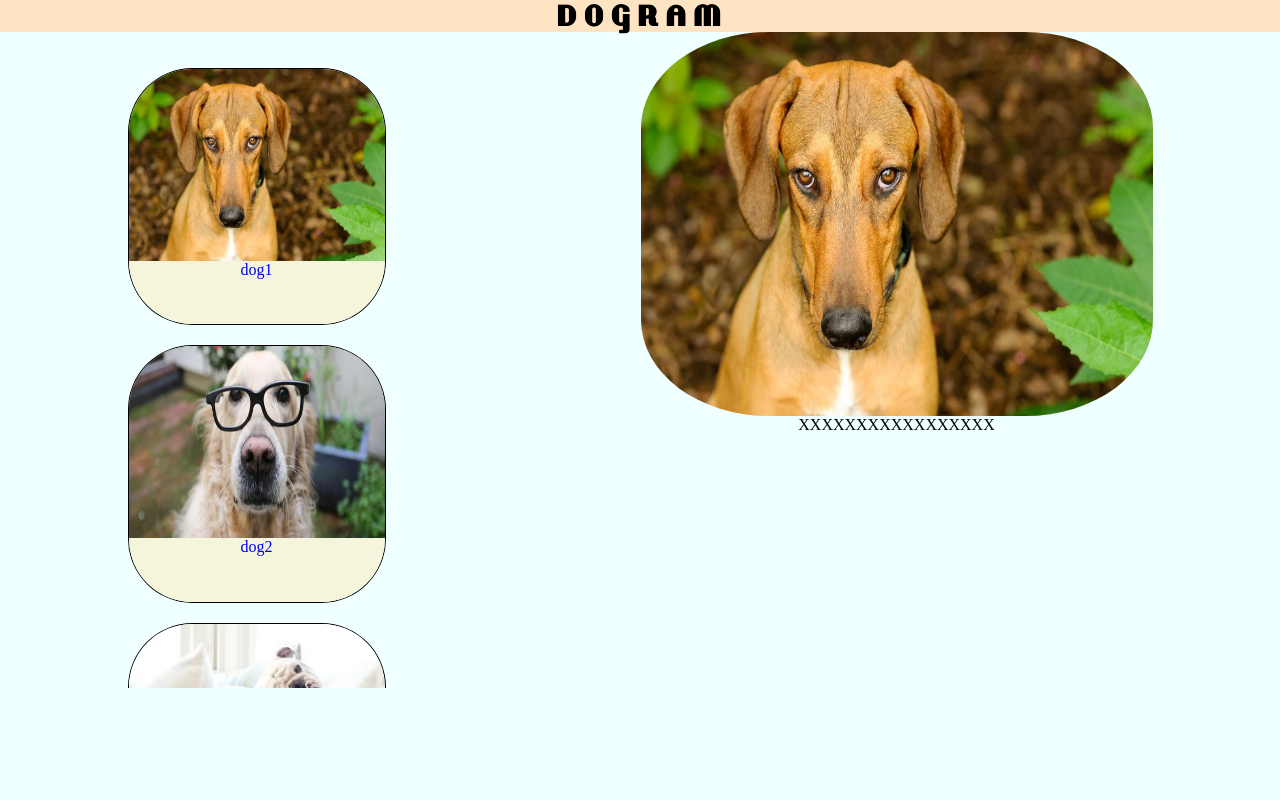
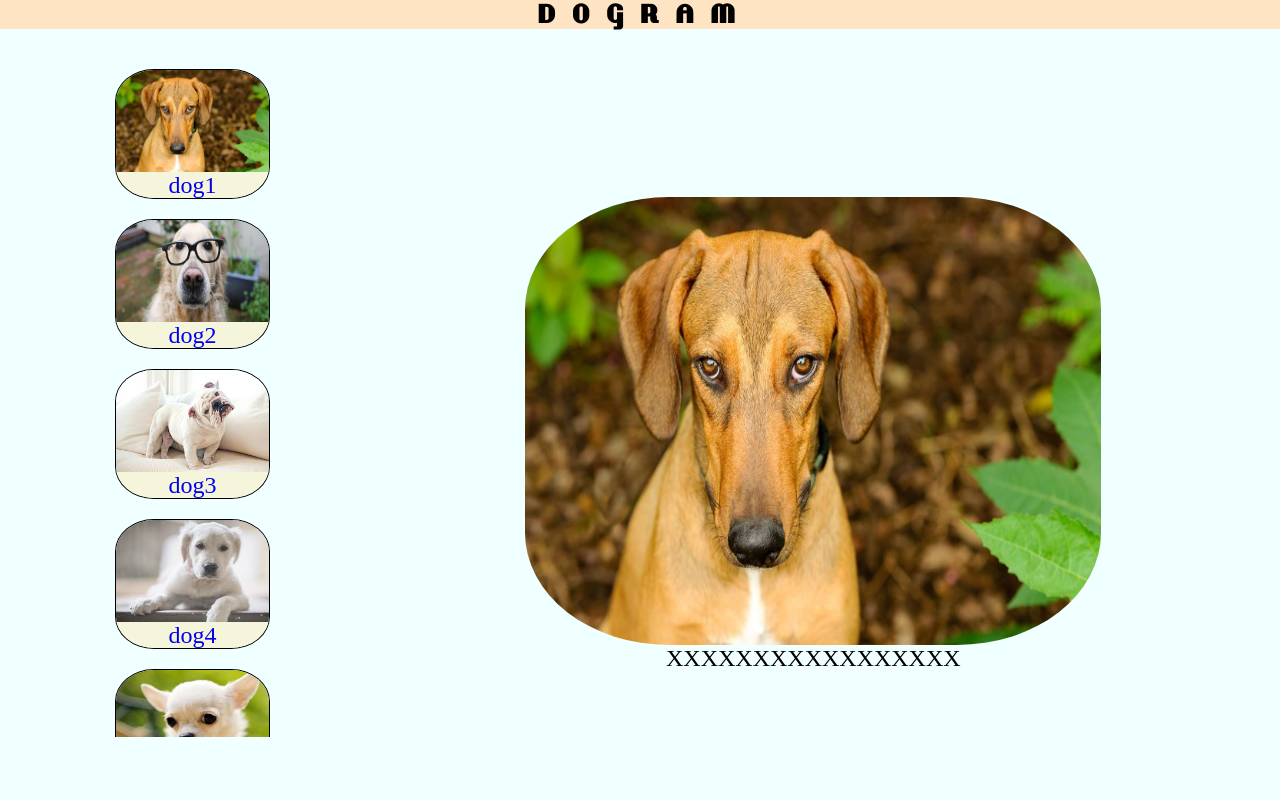
Before and after one commit to Java49Telran/html-css-js-introduction, a plain HTML site: page index.html in a window 1280 px wide. Drawn offline with Linux system fonts and the light colour scheme.

Commit message:
adds HW #6 solution responsive Layouts (landscape, laptop)

```diff
--- a/styles/dogs-styles.css
+++ b/styles/dogs-styles.css
@@ -1,16 +1,20 @@
 @font-face {
     font-family: lakeshore;
     src: url("fonts/LAKESHOR-webfont.svg");
-    src: url("fonts/LAKESHOR-webfont.woff");
+    src: url("fonts/LAKESHOR-webfont.woff")
 }
+
 :root {
     --thumbnails-img-width: 20vw;
     --thumbnails-img-height: 15vw;
-    --thumbnails-title-height: calc(var(--thumbnails-img-height) * 0.33)
+    --thumbnails-title-height: calc(var(--thumbnails-img-height)* 0.33)
 }
-body, html {
+
+body,
+html {
     height: 100%;
 }
+
 body {
     display: flex;
     flex-direction: column;
@@ -18,42 +22,48 @@ body {
     margin: 0;
 
 }
-.logo  {
+
+.logo {
     font-size: 2em;
     background-color: bisque;
     display: block;
     text-align: center;
     font-family: lakeshore;
     text-transform: uppercase;
+    letter-spacing: 5px;
 
 }
+
 .main-class {
     display: flex;
     flex-direction: column;
     justify-content: center;
     flex-grow: 1;
 }
+
 .details-container {
     display: flex;
     flex-direction: column;
     align-items: center;
     margin-bottom: 10vh;
 
+}
 
+.details-image {
+    width: 90vw;
+    height: 70vw;
+    border-radius: 25%;
 
 }
-.details-image {
-    width: 80vw;
-    height: 70vw;
-    border-radius: 25%;
-}
+
 .details-title {
     display: block;
 
 }
+
 .thumbnails-list {
     list-style: none;
-display:flex;
+    display: flex;
     flex-direction: row;
     flex-wrap: wrap;
     max-height: 25vh;
@@ -62,6 +72,7 @@ justify-content: space-around;
     padding-left: 0;
 
 }
+
 .thumbnails-item {
     max-width: var(--thumbnails-img-width);
     min-height: calc(var(--thumbnails-img-height) + var(--thumbnails-title-height));
@@ -70,35 +81,87 @@ border: solid 1px black;
     border-radius: 25%;
     overflow: hidden;
 }
+
 .thumbnails-image {
     width: var(--thumbnails-img-width);
     height: var(--thumbnails-img-height);
     display: block;
 }
+
 .thumbnails-title {
     display: block;
     text-align: center;
     height: var(--thumbnails-title-height);
     background-color: beige;
 }
+
 .thumbnails-anchor {
     text-decoration: none;
 }
-@media (min-width: 560px) {
+
+@media(min-width: 560px) {
+    :root {
+        --thumbnails-img-width: 12vw;
+        --thumbnails-img-height: 8vw;
+        --thumbnails-title-height: calc(var(--thumbnails-img-height)* 0.25)
+    }
+
+    .logo {
+        font-size: 1.8em;
+    }
+
     .thumbnails-list {
         flex-direction: column;
         flex-wrap: nowrap;
-        max-height: 80vh;
+        max-height: 75vh;
         order: -1;
         justify-content: flex-start;
     }
+
     .main-class {
         flex-direction: row;
         justify-content: space-around;
-    }
-    .details-image {
-        width: 40vw;
-        height: 30vw;
 
     }
+
+    .details-image {
+        width: 45vw;
+        height: 38vw;
     }
+
+    .details-container {
+        justify-content: center;
+        align-items: center;
+        margin-bottom: 0;
+    }
+
+    @media (min-width: 900px) {
+        .thumbnails-list {
+            padding-right: 2vw;
+            margin-top: 2.5vh;
+            max-height: 86vh;
+        }
+
+        .thumbnails-title {
+            font-size: 1.5em;
+        }
+
+        .details-container {
+            margin-top: 5vh;
+            margin-right: 5vw;
+        }
+
+
+
+        .details-title {
+            font-size: 1.5em;
+        }
+
+        .details-image {
+            width: 45vw;
+            height: 35vw;
+        }
+    }
+
+
+}
```
Lines whose indentation alone changed are shown as unchanged.
